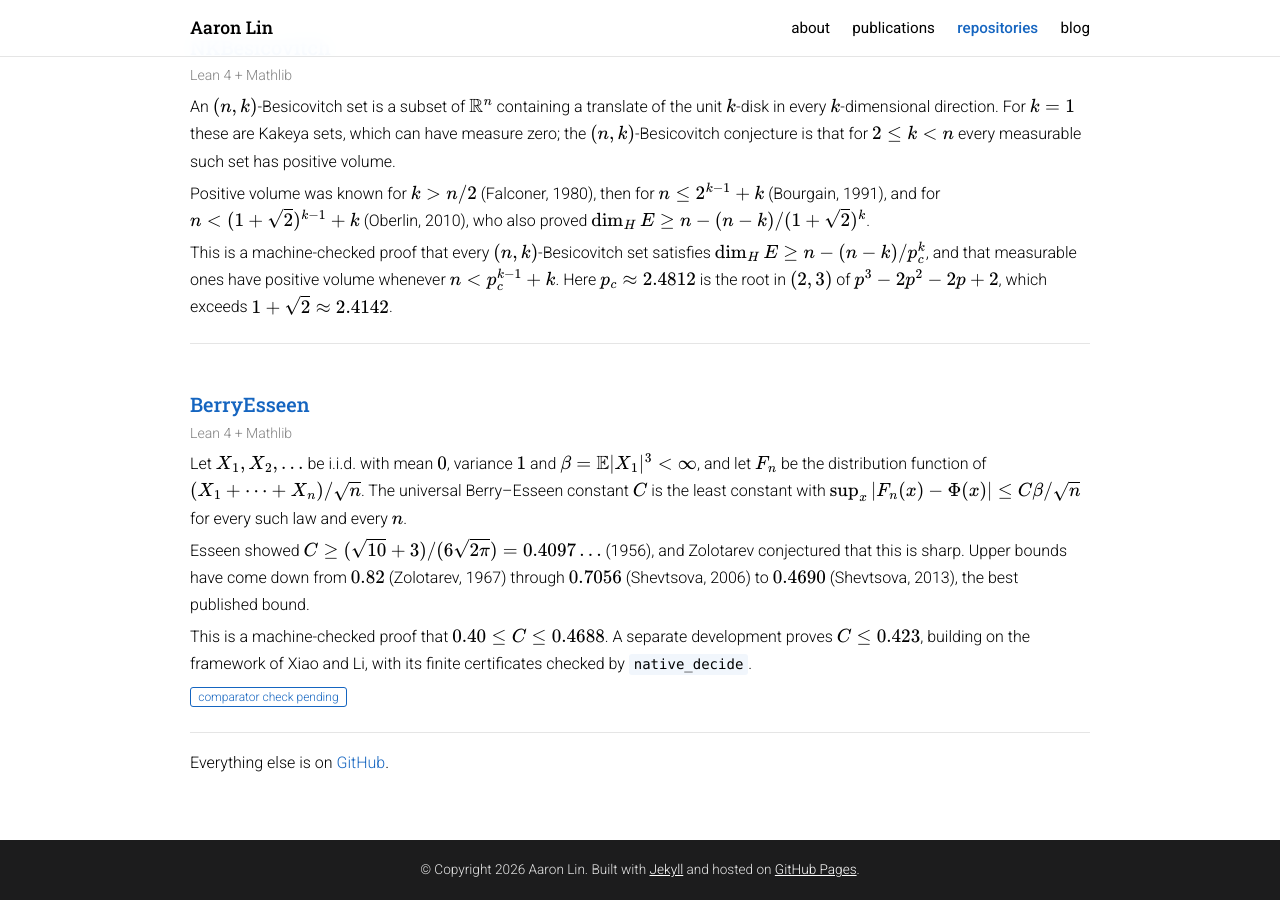
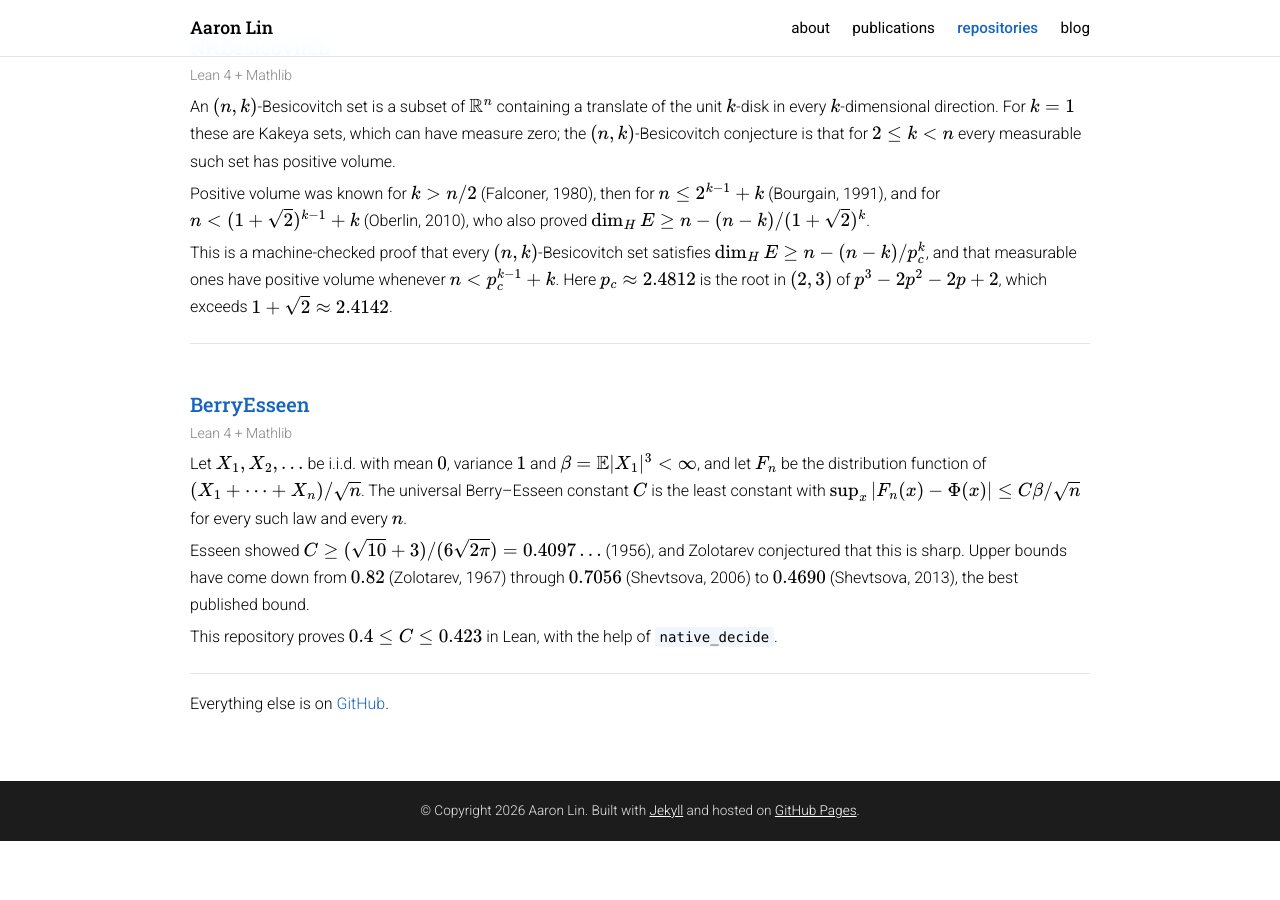
Before and after one commit to CoolRmal/coolrmal.github.io, a Jekyll site: the page built from repositories.md, in a window 1280 px wide and 900 px high, scrolled down 587 px. Built offline with Jekyll 4.4.1, drawn with Linux system fonts in a browser that asks for light colours; formulas are drawn with MathJax 3; after the commit the page ends 1428 px from its top, so only the background shows below that.

Commit message:
State the 0.423 Berry-Esseen bound and drop its status badge
Co-Authored-By: Claude Opus 5 <noreply@anthropic.com>

```diff
--- a/repositories.md
+++ b/repositories.md
@@ -76,12 +76,7 @@ nav: repositories
     through $0.7056$ (Shevtsova, 2006) to $0.4690$ (Shevtsova, 2013), the best published bound.
   </p>
   <p>
-    This is a machine-checked proof that $0.40\le C\le 0.4688$. A separate development proves
-    $C\le 0.423$, building on the framework of Xiao and Li, with its finite certificates checked by
-    <code>native_decide</code>.
-  </p>
-  <p>
-    <span class="badge">comparator check pending</span>
+    This repository proves $0.4\le C\le 0.423$ in Lean, with the help of <code>native_decide</code>.
   </p>
 </div>
 
```
